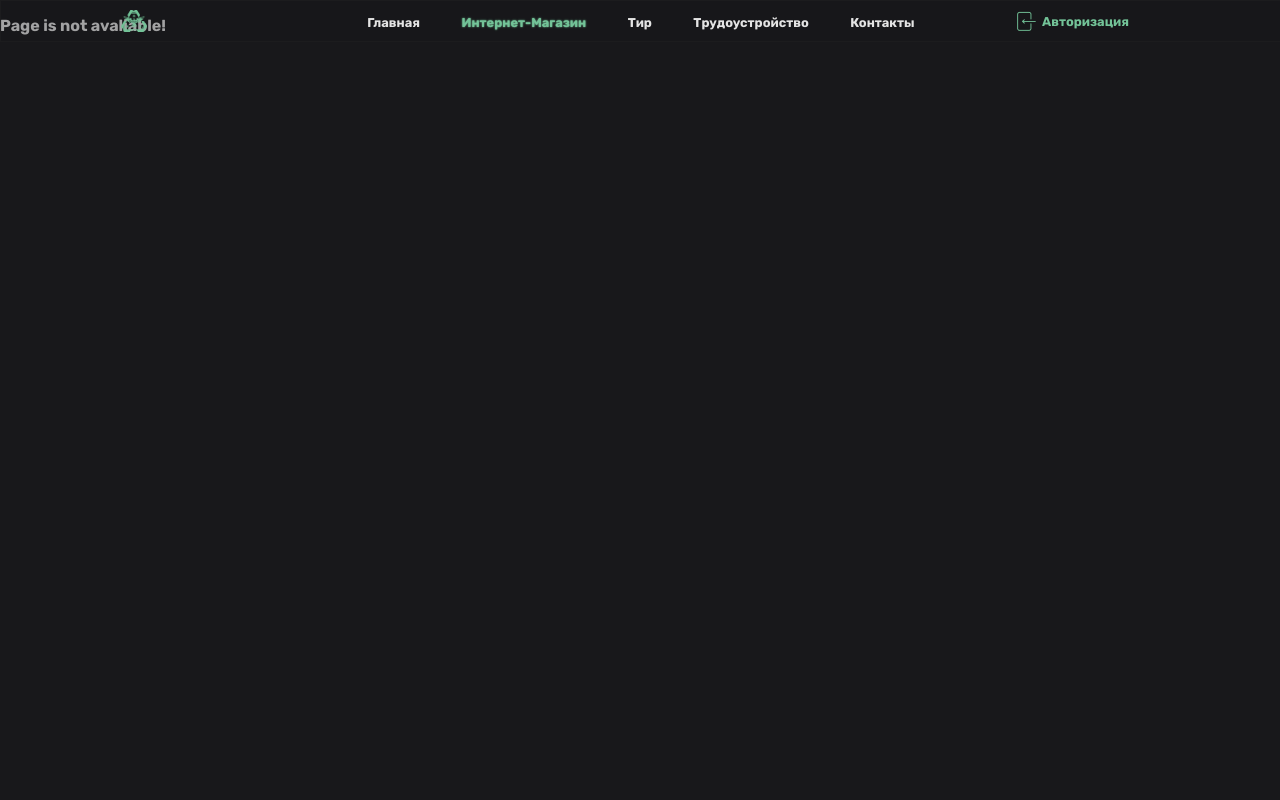
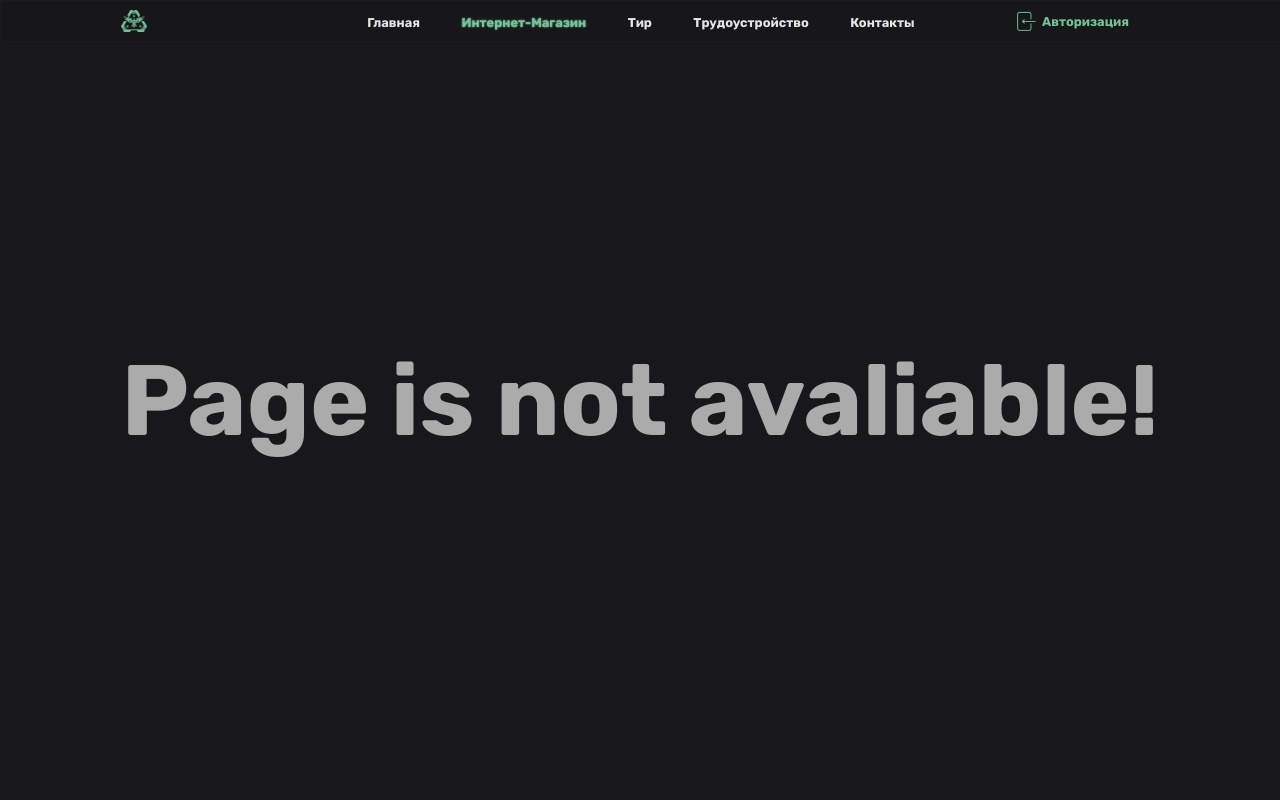
Before and after one commit to KillerBunny031/Eagle-site, a PHP site: page /pages/shop.html in a window 1280 px wide. Run offline with PHP 8.4, Linux system fonts and the light colour scheme.

Commit message:
Update shop_style.css

```diff
--- a/styles/shop_style.css
+++ b/styles/shop_style.css
@@ -184,7 +184,16 @@ h3 {
 
 
 
-
+.page {
+    width: 100vw;
+    height: 100vh;
+    display: flex;
+    justify-content: center;
+    align-items: center;
+    color: #ABABAB;
+    font-family: 'Rubik', sans-serif;
+    font-size: 100px;
+}
 
 
 /* aside */
```
